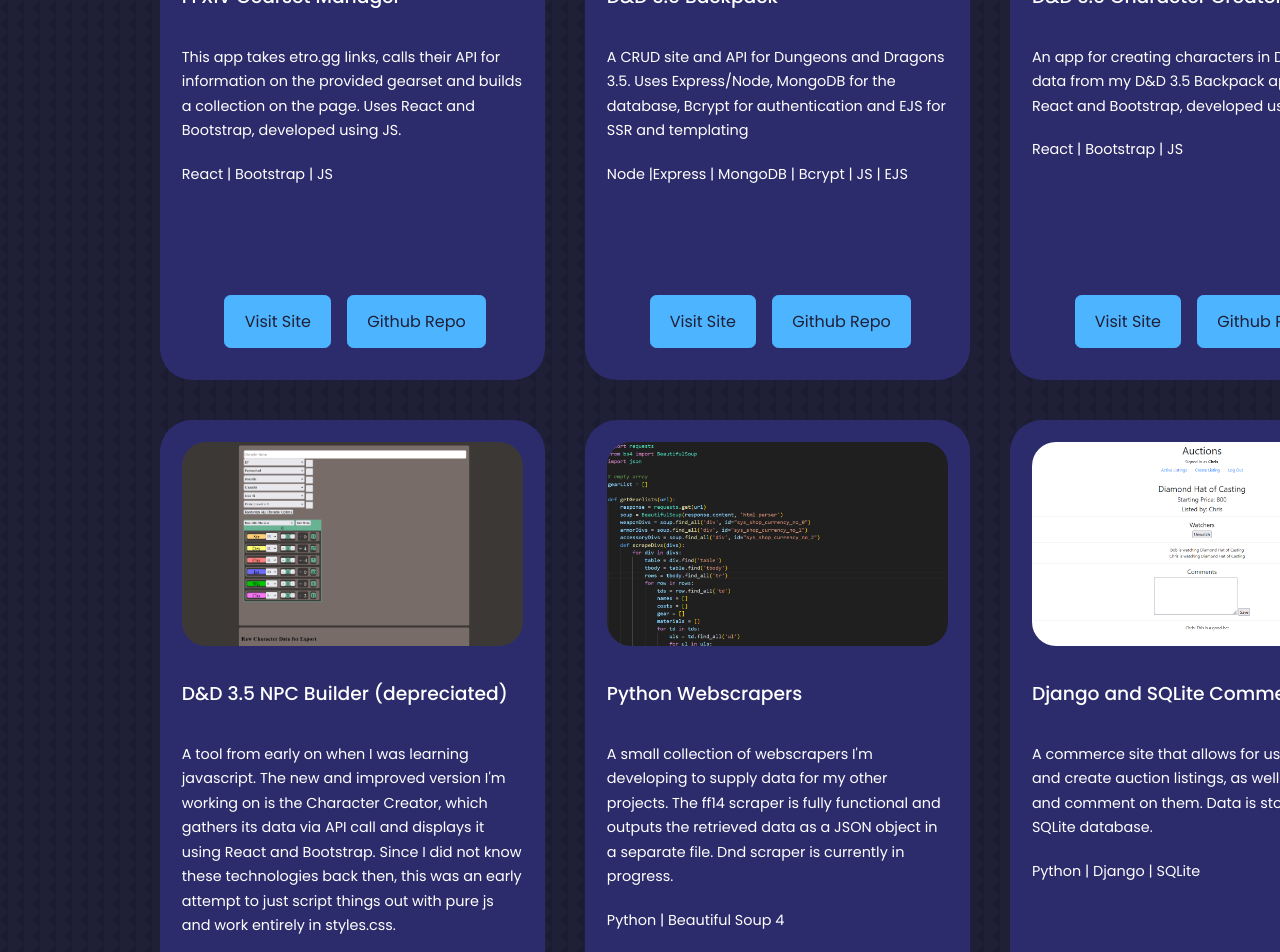
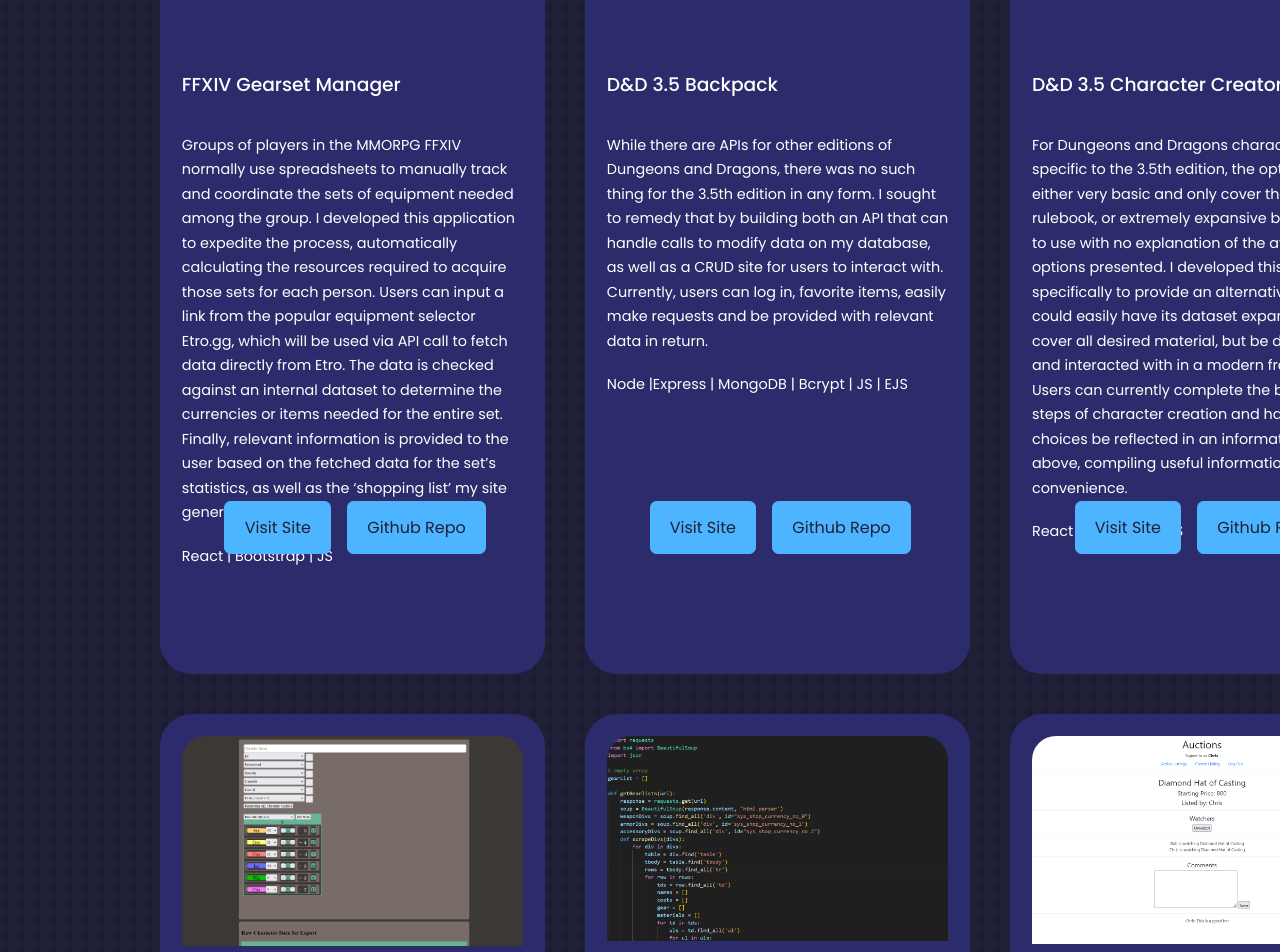
Before and after one commit to windikite/Portfolio, a React (Create React App) app: page / in a window 1280 px wide. Shown: the part 2400-3352 px from the top of the page. Built offline with nearby package versions, Linux system fonts and the light colour scheme.

Commit message:
v0.1.7 updated resume, linkedIn, Intro, Portfolio

```diff
--- a/src/components/portfolio/Portfolio.jsx
+++ b/src/components/portfolio/Portfolio.jsx
@@ -16,7 +16,7 @@
       title: "FFXIV Gearset Manager",
       img: IMG1,
       description:
-        "This app takes etro.gg links, calls their API for information on the provided gearset and builds a collection on the page. Uses React and Bootstrap, developed using JS.",
+        "Groups of players in the MMORPG FFXIV normally use spreadsheets to manually track and coordinate the sets of equipment needed among the group. I developed this application to expedite the process, automatically calculating the resources required to acquire those sets for each person. Users can input a link from the popular equipment selector Etro.gg, which will be used via API call to fetch data directly from Etro. The data is checked against an internal dataset to determine the currencies or items needed for the entire set. Finally, relevant information is provided to the user based on the fetched data for the set’s statistics, as well as the ‘shopping list’ my site generates.",
       technologies: "React | Bootstrap | JS",
       siteLink: "https://ffxiv-gearset-manager.onrender.com/",
       gitLink:'https://github.com/windikite/FFXIV-Raid-Manager'
@@ -26,7 +26,7 @@
       title: "D&D 3.5 Backpack",
       img: IMG2,
       description:
-        "A CRUD site and API for Dungeons and Dragons 3.5. Uses Express/Node, MongoDB for the database, Bcrypt for authentication and EJS for SSR and templating",
+        "While there are APIs for other editions of Dungeons and Dragons, there was no such thing for the 3.5th edition in any form. I sought to remedy that by building both an API that can handle calls to modify data on my database, as well as a CRUD site for users to interact with. Currently, users can log in, favorite items, easily make requests and be provided with relevant data in return.",
       technologies: "Node |Express | MongoDB | Bcrypt | JS | EJS",
       siteLink: "https://dnd-3-5-backpack.onrender.com/",
       gitLink:'https://github.com/windikite/DnD-3.5-Backpack'
@@ -36,7 +36,7 @@
       title: "D&D 3.5 Character Creator",
       img: IMG3,
       description:
-        "An app for creating characters in D&D 3.5 using data from my D&D 3.5 Backpack api. Built with React and Bootstrap, developed using JS.",
+        "For Dungeons and Dragons character creators specific to the 3.5th edition, the options are either very basic and only cover the core rulebook, or extremely expansive but unwieldy to use with no explanation of the available options presented. I developed this application specifically to provide an alternative; one that could easily have its dataset expanded to cover all desired material, but be displayed and interacted with in a modern framework. Users can currently complete the beginning steps of character creation and have their choices be reflected in an information pane above, compiling useful information for their convenience.",
       technologies: "React | Bootstrap | JS",
       siteLink: "https://dnd-3-5-character-creator.onrender.com/",
       gitLink:'https://github.com/windikite/DnD-3.5-Character-Creator'
@@ -53,10 +53,10 @@
     },
     {
       id: 5,
-      title: "Python Webscrapers",
+      title: "FFXIV Webscraper",
       img: IMG5,
       description:
-        "A small collection of webscrapers I'm developing to supply data for my other projects. The ff14 scraper is fully functional and outputs the retrieved data as a JSON object in a separate file. Dnd scraper is currently in progress.",
+        "During the development of the FFXIV Gearset Manager, I was faced with a problem; there exists no easy way to generate the dataset I would need to check user gearsets against. I needed a list of every relevant piece of equipment in the game and the required currencies and materials to acquire it, as well as the same for every material that could be bought or traded for. The FFIV official site does have the information on it, but no API. I opted to learn python and BeautifulSoup4 to scrape the information I needed straight off of the web page and repackage into an itemized JSON file for ease of use later. This was a success, and provided both an important piece of the site I was developing as well as an excellent opportunity to learn a new tool.",
       technologies: "Python | Beautiful Soup 4",
       siteLink: "",
       gitLink:'https://github.com/windikite/WebScraper'
```
